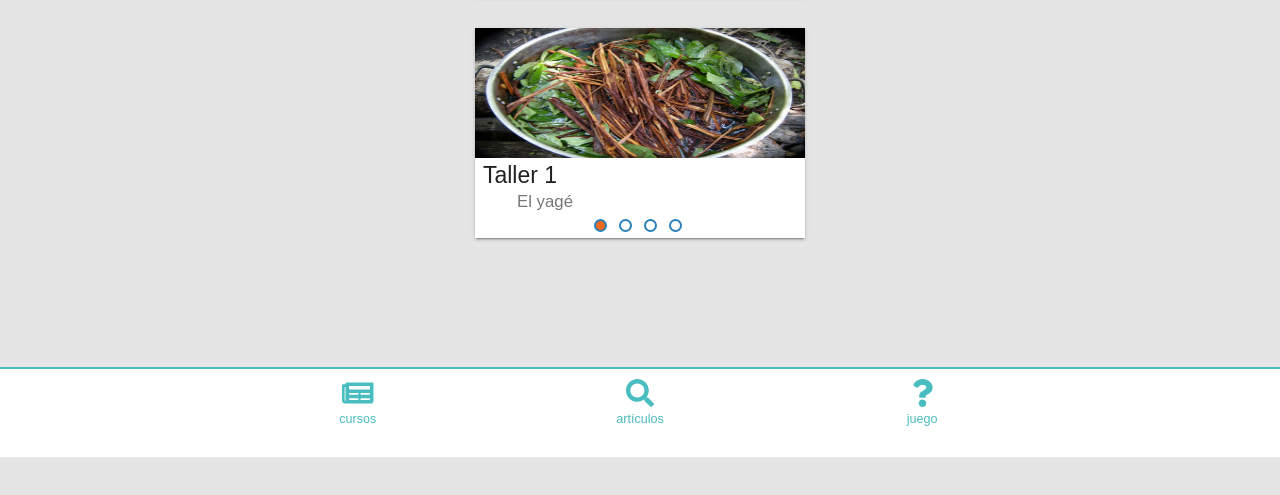
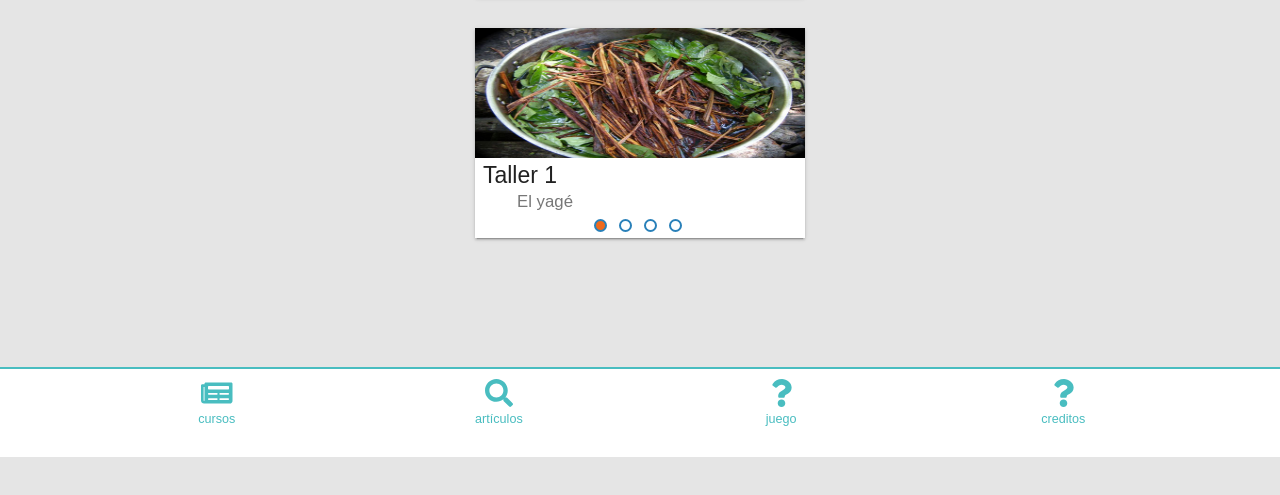
Before and after one commit to JuanGoezDev/wawa, a website: page index.html in a window 1280 px wide. Shown: the part 343-838 px from the top of the page. Drawn offline with nearby package versions, Linux system fonts and the light colour scheme.

Commit message:
Creacion Seccion de creditos
Se creó en el html la seccion de los creditos y en el js la posibilidad de pasar a ella como se hace con las demas secciones

```diff
--- a/index.html
+++ b/index.html
@@ -135,24 +135,29 @@
                 </section>
                 <section id="articulos" class="ocultar"></section>
                 <section id="juego" class="ocultar"></section>
+                <section id="creditos" class="ocultar"></section>
     </div>
-
 
     <div class="main-navigation">
         <nav>
             <ul>
-                <li><a class="a_icon" onclick="page('articulos','juego','cursos');"><i class="fas fa-newspaper fa-2x"></i></a>
+                <li><a class="a_icon" onclick="page('articulos','juego','creditos','cursos');"><i class="fas fa-newspaper fa-2x"></i></a>
                     <p>cursos</p>
                 </li>
-                <li><a class="a_icon" onclick="page('cursos','juego','articulos');"><i class="fas fa-search fa-2x"></i></a>
+                <li><a class="a_icon" onclick="page('cursos','juego','creditos','articulos');"><i class="fas fa-search fa-2x"></i></a>
                     <p>artículos</p>
                 </li>
-                <li><a class="a_icon" onclick="page('cursos','articulos','juego');"><i class="fas fa-question fa-2x"></i></a>
+                <li><a class="a_icon" onclick="page('cursos','articulos','creditos','juego');"><i class="fas fa-question fa-2x"></i></a>
                     <p>juego</p>
+                </li>
+                <li><a class="a_icon" onclick="page('cursos','articulos','juego','creditos');"><i class="fas fa-question fa-2x"></i></a>
+                    <p>creditos</p>
                 </li>
             </ul>
         </nav>
     </div>
+
+
 </body>
 
 <!--Javascript-->
--- a/js/main.js
+++ b/js/main.js
@@ -3,12 +3,15 @@ This method change the section and has 2 parameters:
     pageOut: The section ID that you go out
     pageIn: The section ID that you go in
 */
-function page(pageOut1, pageOut2, pageIn) {
+function page(pageOut1, pageOut2, pageOut3, pageIn) {
     if(document.getElementById(pageOut1).className != "ocultar"){
         document.getElementById(pageOut1).className += " ocultar";
     }
     if(document.getElementById(pageOut2).className != "ocultar"){
         document.getElementById(pageOut2).className += " ocultar";
+    }
+    if(document.getElementById(pageOut3).className != "ocultar"){
+        document.getElementById(pageOut3).className += " ocultar";
     }
     //cambio de color del fondo al moverse entre vistas, eliminar este codigo despues de las evidencias
     if(pageIn == "cursos"){
@@ -20,6 +23,9 @@ function page(pageOut1, pageOut2, pageIn) {
     }
     if(pageIn == "juego"){
         document.getElementById("div_container").style.backgroundColor = "red";
+    }
+    if(pageIn == "creditos"){
+        document.getElementById("div_container").style.backgroundColor = "blue";
     }
     //Eliminar hasta acá
     document.getElementById(pageIn).classList.remove("ocultar");
```
